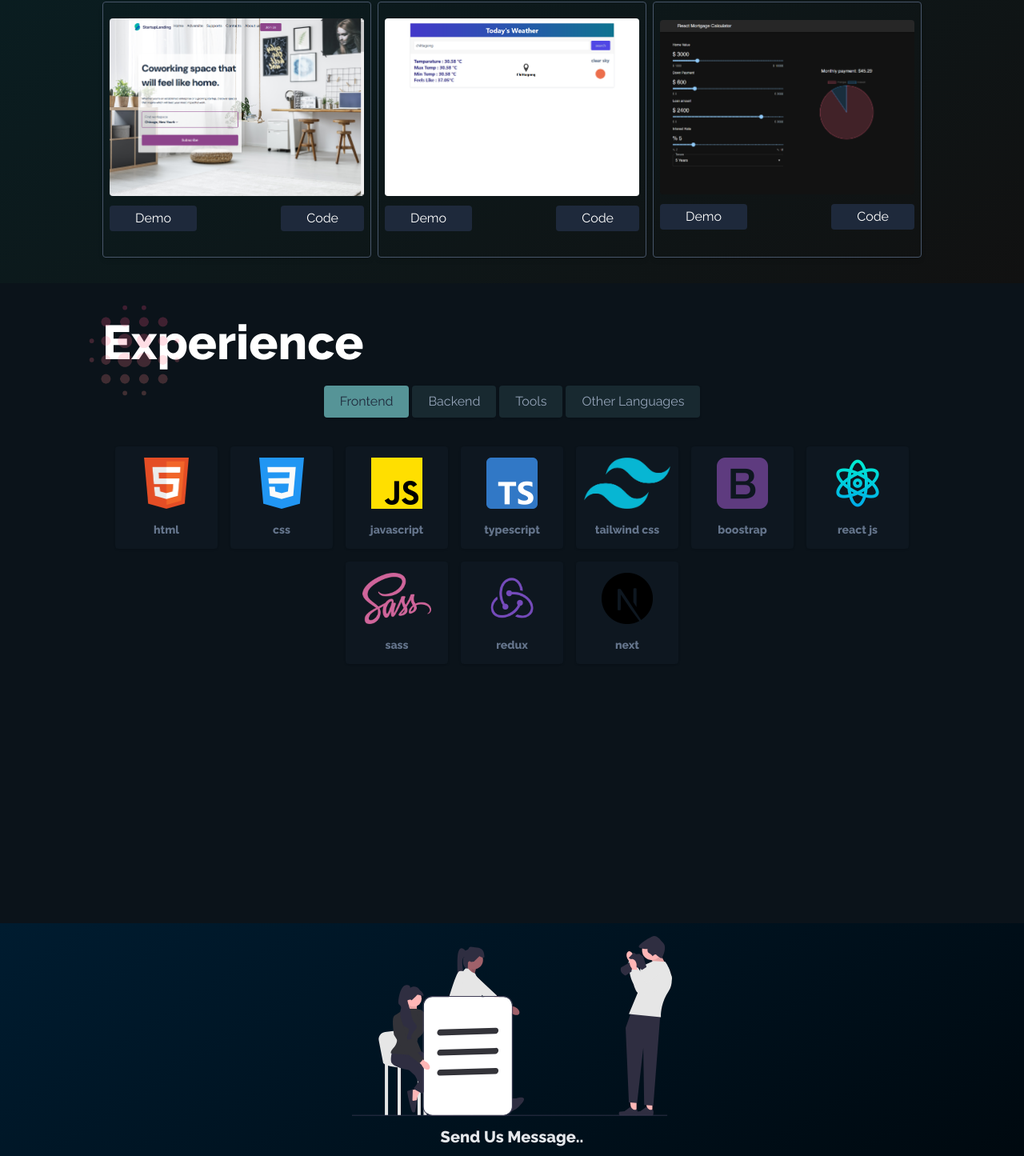
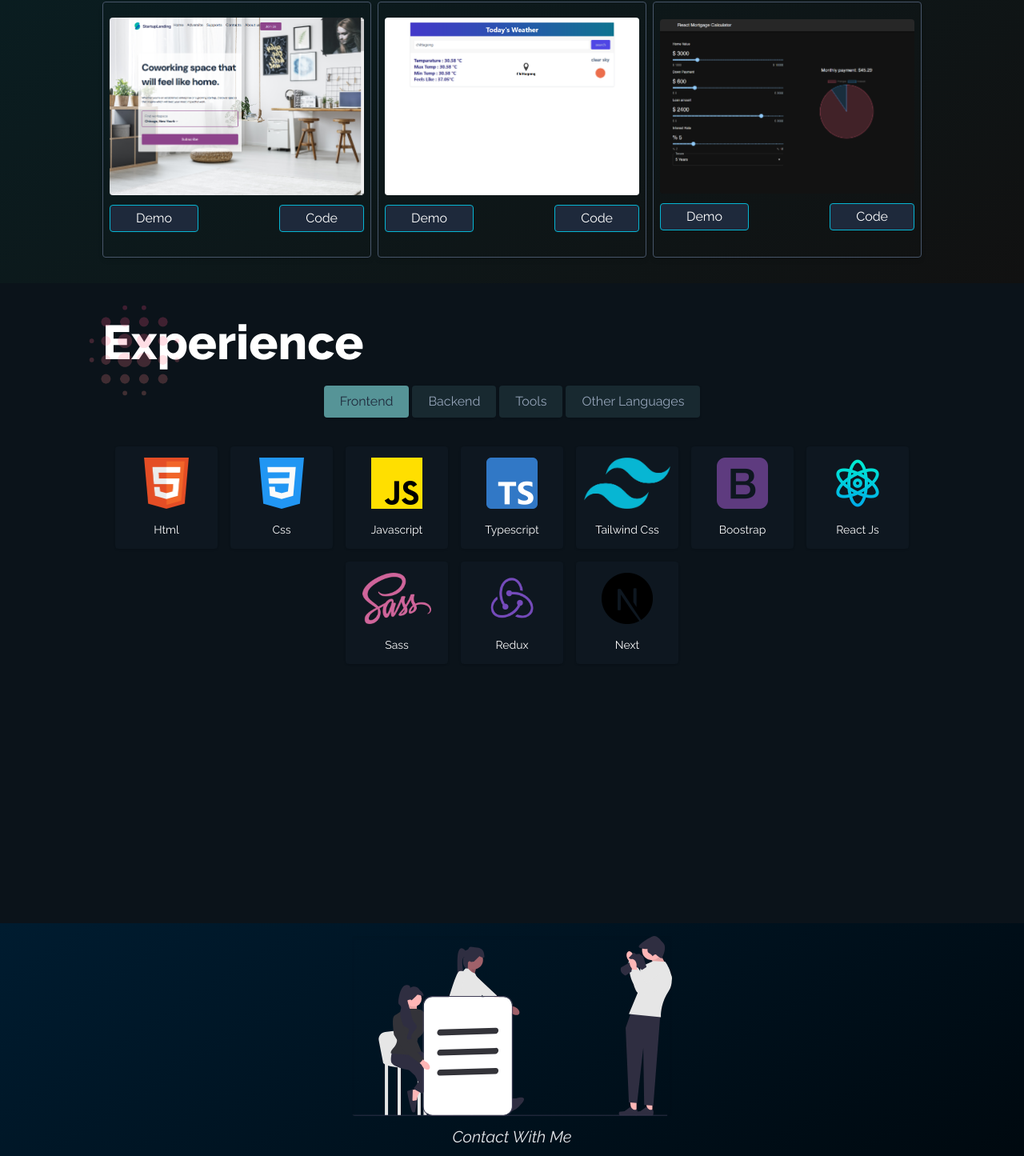
Before and after one commit to kamrul377/portfolio-react, a React (Vite) app: page / in a window 1280 px wide. Shown: the part 2122-3567 px from the top of the page at 80% size. Built offline with nearby package versions, Linux system fonts and the light colour scheme.

Commit message:
skill section update

```diff
--- a/src/components/Navbar.jsx
+++ b/src/components/Navbar.jsx
@@ -41,7 +41,7 @@ const Navbar = () => {
             <ul className='flex'>
                 {
                     tabs.map((i, index) => {
-                        return <li key={index} className='text-gray-400 px-4 hover:cursor-pointer hover:scale-105 duration-200 hidden md:flex hover:text-white'>
+                        return <li key={index} className='text-gray-400 px-4 hover:cursor-pointer hover:scale-105 duration-200 hidden md:flex hover:text-cyan-500'>
                             <Link to={i.link} smooth duration={500}> {i.link} </Link>
                         </li>
                     })
@@ -56,7 +56,7 @@ const Navbar = () => {
                     {tabs && tabs.map((i, index) => {
                         return <li className='text-gray-400 px-4 hover:cursor-pointer hover:scale-105 duration-200 text-center text-2xl'>
 
-                            <Link to={i.link} onClick={()=> setOpen(false)}> {i.link} </Link>
+                            <Link  to={i.link} onClick={()=> setOpen(false)}> {i.link} </Link>
                         </li>
                     })}
                 </ul>
--- a/src/pages/Contact.jsx
+++ b/src/pages/Contact.jsx
@@ -16,11 +16,11 @@ const Contact = () => {
 
 
                 <div data-aos="fade-left" className="msg-img w-[400px] mx-auto">
-                    <img src={svg} alt="" />
+                    <img className=' rounded shadow-inner' src={svg} alt="" />
                 </div>
-                <form data-aos="fade-right" method='POST' className='flex mx-auto justify-center items-center flex-col p-3 space-y-3 w-[400px] '>
+                <form data-aos="fade-right" method='POST' className='flex mx-auto justify-center items-center flex-col p-3 space-y-3 w-[400px]' action="https://formspree.io/f/xoqojkqq">
 
-                    <h1 className='text-xl font-bold text-gray-200'> Send Us Message.. </h1>
+                    <h1 className='text-xl font-normal italic text-gray-200'>Contact With Me </h1>
 
                     <input className='w-full bg-gray-900 text-base px-3 py-1 rounded shadow text-slate-200 focus:outline-none border border-slate-700  focus:border-blue-400' type="text" name="name" id="" placeholder='Name..' required />
 
@@ -29,7 +29,7 @@ const Contact = () => {
 
                     <textarea className='w-full bg-gray-900 text-base px-3 py-1 rounded shadow text-slate-200 focus:outline-none border border-slate-700 focus:border-blue-400 resize-none' name="text" id="" cols="15" rows="10" placeholder='Write text here..'></textarea>
 
-                    <button className='bg-gradient-to-r from-blue-500 to-purple-500 hover:from-purple-500 hover:to-blue-500 w-full py-1 text-slate-200 rounded'> Submit </button>
+                    <button type='submit' className='bg-gradient-to-r from-blue-500 to-purple-500 hover:from-purple-500 hover:to-blue-500 w-full py-1 text-slate-200 rounded'> Submit </button>
                 </form>
 
 
--- a/src/pages/Portfolio.jsx
+++ b/src/pages/Portfolio.jsx
@@ -66,11 +66,11 @@ const Portfolio = () => {
 
 
                 <div className="button w-full flex justify-between my-3">
-                  <button className='bg-slate-800 text-white px-8 py-1 rounded'>
+                  <button className='bg-slate-800 hover:bg-inherit text-white px-8 py-1 rounded border border-cyan-500'>
                     <a href={project.demo} target='_blank'> Demo </a>
                   </button>
-                  <button className='bg-slate-800 text-white px-8 py-1 rounded'>
-                    <a href={project.code} target='_blank'> Code </a>
+                  <button className='bg-slate-800 text-white px-8 py-1 rounded border border-cyan-500 hover:bg-inherit'>
+                    <a href={project.code} target='_blank'>  Code </a>
                   </button>
 
                 </div>
--- a/src/pages/Skills.jsx
+++ b/src/pages/Skills.jsx
@@ -213,7 +213,7 @@ const Skills = () => {
                             active === 1 && frontend?.map((skill, index) => {
                                 return <div key={index} className="icon bg-[#121d277a]  flex flex-col items-center justify-center gap-4 rounded shadow h-32 w-32 object-cover overflow-clip">
                                     <img className='object-cover h-16' src={skill.icon} alt={html} />
-                                    <p className='text-slate-500 font-bold text-sm'>{skill.title}</p>
+                                    <p className='text-[#f9f9f9] capitalize text-sm'>{skill.title}</p>
                                 </div>
                             })
                         }
@@ -221,7 +221,7 @@ const Skills = () => {
                             active === 2 && backend?.map((skill, index) => {
                                 return <div key={index} className="icon bg-[#121d277a]  flex flex-col items-center justify-center gap-4 rounded shadow h-32 w-32 object-cover overflow-clip">
                                     <img className='object-cover h-16' src={skill.icon} alt={html} />
-                                    <p className='text-slate-500 font-bold text-sm'>{skill.title}</p>
+                                    <p className='text-[#f9f9f9] capitalize text-sm'>{skill.title}</p>
                                 </div>
                             })
                         }
@@ -229,7 +229,7 @@ const Skills = () => {
                             active === 3 && tools?.map((skill, index) => {
                                 return <div key={index} className="icon bg-[#121d277a]  flex flex-col items-center justify-center gap-4 rounded shadow h-32 w-32 object-cover overflow-clip">
                                     <img className='object-cover h-16' src={skill.icon} alt={html} />
-                                    <p className='text-slate-500 font-bold text-sm'>{skill.title}</p>
+                                    <p className='text-[#f9f9f9] capitalize text-sm'>{skill.title}</p>
                                 </div>
                             })
                         }
@@ -237,7 +237,7 @@ const Skills = () => {
                             active === 4 && other?.map((skill, index) => {
                                 return <div key={index} className="icon bg-[#121d277a]  flex flex-col items-center justify-center gap-4 rounded shadow h-32 w-32 object-cover overflow-clip">
                                     <img className='object-cover h-16' src={skill.icon} alt={html} />
-                                    <p className='text-slate-500 font-bold text-sm'>{skill.title}</p>
+                                    <p className='text-[#f9f9f9] capitalize text-sm'>{skill.title}</p>
                                 </div>
                             })
                         }
```
